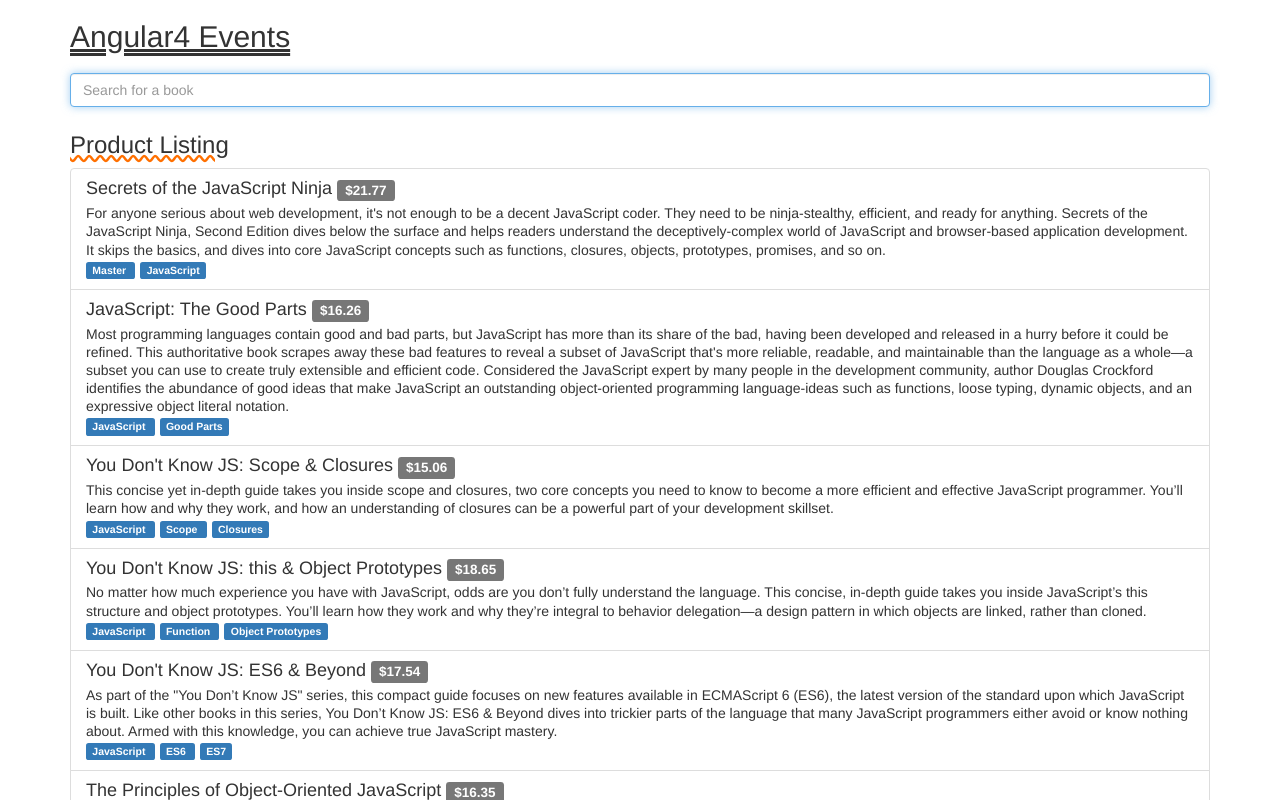
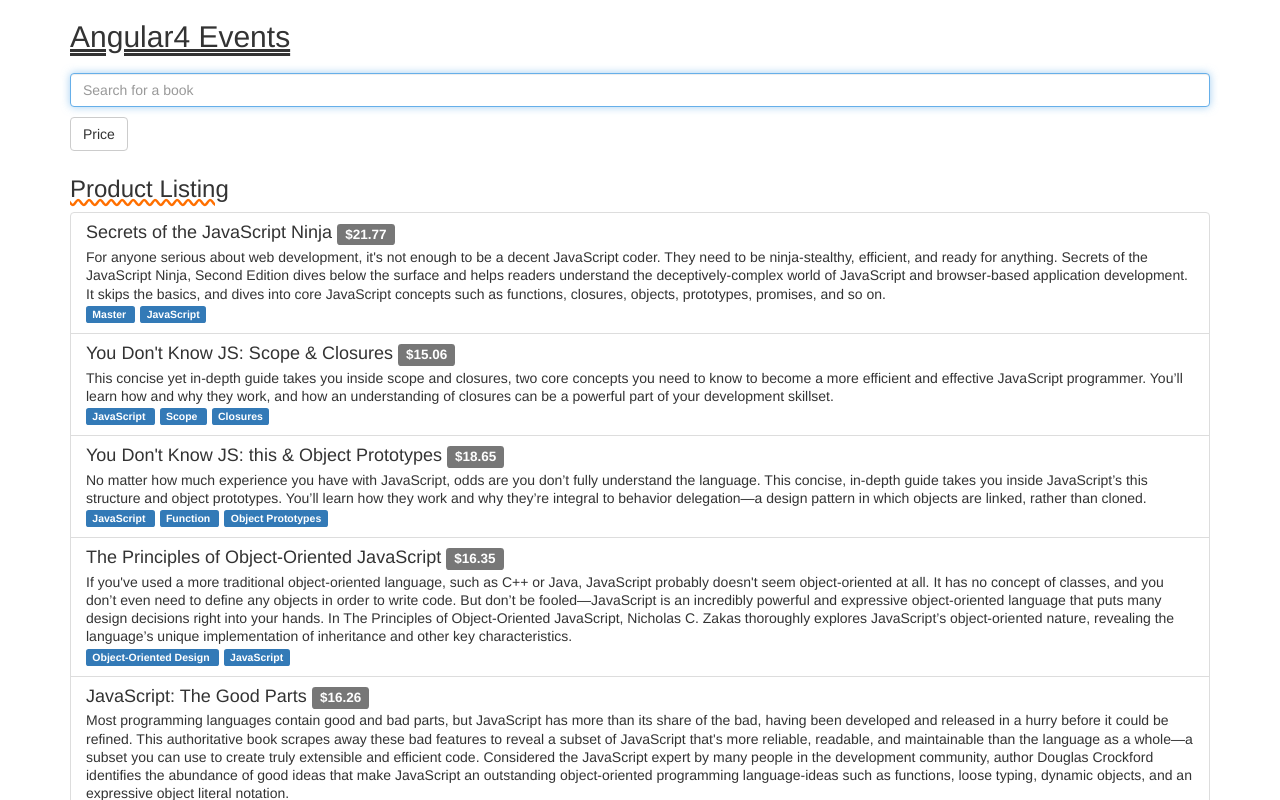
Before and after one commit to JamesKnippel/devmeeting-angular-workshop, an Angular app in the folder demo/: page / in a window 1280 px wide. Shown: the top 800 px of the page. Built offline with nearby package versions, Linux system fonts and the light colour scheme.

Commit message:
example: add events task 4

```diff
--- a/demo/package.json
+++ b/demo/package.json
@@ -1,7 +1,7 @@
 {
   "name": "devmeeting-angular-workshop",
   "version": "1.0.0",
-  "description": "Angular4 Events (Task 3)",
+  "description": "Angular4 Events (Task 4)",
   "author": {
     "name": "Jay Kan",
     "email": "leicasper@gmail.com"
@@ -30,6 +30,7 @@
     "@angular/platform-browser-dynamic": "^4.0.0",
     "@angular/router": "^4.0.0",
     "core-js": "^2.4.1",
+    "lodash": "^4.17.4",
     "rxjs": "^5.1.0",
     "zone.js": "^0.8.4"
   },
@@ -38,6 +39,7 @@
     "@angular/compiler-cli": "^4.0.0",
     "@angular/language-service": "^4.0.0",
     "@types/jasmine": "2.5.45",
+    "@types/lodash": "^4.14.66",
     "@types/node": "~6.0.60",
     "codelyzer": "~3.0.1",
     "jasmine-core": "~2.6.2",
@@ -45,9 +47,9 @@
     "karma": "~1.7.0",
     "karma-chrome-launcher": "~2.1.1",
     "karma-cli": "~1.0.1",
+    "karma-coverage-istanbul-reporter": "^1.2.1",
     "karma-jasmine": "~1.1.0",
     "karma-jasmine-html-reporter": "^0.2.2",
-    "karma-coverage-istanbul-reporter": "^1.2.1",
     "protractor": "~5.1.2",
     "ts-node": "~3.0.4",
     "tslint": "~5.3.2",
--- a/demo/src/app/app.component.css
+++ b/demo/src/app/app.component.css
@@ -7,3 +7,7 @@
     text-decoration-style: wavy;
     text-decoration-color: #FF6F00;
 }
+
+app-root button {
+    margin-top: 10px;
+}
--- a/demo/src/app/app.component.html
+++ b/demo/src/app/app.component.html
@@ -2,6 +2,10 @@
   <h2>{{ title }}</h2>
 
   <search-cmp (search)="onSearch($event)"></search-cmp>
+
+  <button (click)="onSort()" class="btn btn-default">
+    Price
+  </button>
 
   <product-list-cmp
     [header]="'Product Listing'"
--- a/demo/src/app/app.component.ts
+++ b/demo/src/app/app.component.ts
@@ -1,5 +1,6 @@
 import { Component, ViewEncapsulation, OnInit } from '@angular/core';
 import { IProduct, IProductPropertyValue } from './app.module';
+import * as _ from 'lodash';
 
 @Component({
   selector: 'app-root',
@@ -10,6 +11,7 @@
 export class AppComponent implements OnInit {
   public title: string = 'Angular4 Events';
   public products: Array<IProduct> = [];
+  public reverse: boolean = true;
 
   private allProducts: Array<IProduct> = [
     {
@@ -19,14 +21,6 @@
       author: 'John Resig, Bear Bibeault, and Josip Maras',
       promoted: false,
       tags: ['Master', 'JavaScript']
-    },
-    {
-      name: 'JavaScript: The Good Parts',
-      description: `Most programming languages contain good and bad parts, but JavaScript has more than its share of the bad, having been developed and released in a hurry before it could be refined. This authoritative book scrapes away these bad features to reveal a subset of JavaScript that's more reliable, readable, and maintainable than the language as a whole—a subset you can use to create truly extensible and efficient code. Considered the JavaScript expert by many people in the development community, author Douglas Crockford identifies the abundance of good ideas that make JavaScript an outstanding object-oriented programming language-ideas such as functions, loose typing, dynamic objects, and an expressive object literal notation.`,
-      price: 16.26,
-      author: 'Douglas Crockford',
-      promoted: false,
-      tags: ['JavaScript', 'Good Parts']
     },
     {
       name: `You Don't Know JS: Scope & Closures`,
@@ -45,14 +39,6 @@
       tags: ['JavaScript', 'Function', 'Object Prototypes']
     },
     {
-      name: `You Don't Know JS: ES6 & Beyond`,
-      description: `As part of the "You Don’t Know JS" series, this compact guide focuses on new features available in ECMAScript 6 (ES6), the latest version of the standard upon which JavaScript is built. Like other books in this series, You Don’t Know JS: ES6 & Beyond dives into trickier parts of the language that many JavaScript programmers either avoid or know nothing about. Armed with this knowledge, you can achieve true JavaScript mastery.`,
-      price: 17.54,
-      author: 'Kyle Simpson',
-      promoted: true,
-      tags: ['JavaScript', 'ES6', 'ES7']
-    },
-    {
       name: `The Principles of Object-Oriented JavaScript`,
       description: `If you've used a more traditional object-oriented language, such as C++ or Java, JavaScript probably doesn't seem object-oriented at all. It has no concept of classes, and you don’t even need to define any objects in order to write code. But don’t be fooled—JavaScript is an incredibly powerful and expressive object-oriented language that puts many design decisions right into your hands. In The Principles of Object-Oriented JavaScript, Nicholas C. Zakas thoroughly explores JavaScript’s object-oriented nature, revealing the language’s unique implementation of inheritance and other key characteristics. `,
       price: 16.35,
@@ -60,6 +46,22 @@
       promoted: false,
       tags: ['Object-Oriented Design', 'JavaScript']
     },
+    {
+      name: 'JavaScript: The Good Parts',
+      description: `Most programming languages contain good and bad parts, but JavaScript has more than its share of the bad, having been developed and released in a hurry before it could be refined. This authoritative book scrapes away these bad features to reveal a subset of JavaScript that's more reliable, readable, and maintainable than the language as a whole—a subset you can use to create truly extensible and efficient code. Considered the JavaScript expert by many people in the development community, author Douglas Crockford identifies the abundance of good ideas that make JavaScript an outstanding object-oriented programming language-ideas such as functions, loose typing, dynamic objects, and an expressive object literal notation.`,
+      price: 16.26,
+      author: 'Douglas Crockford',
+      promoted: false,
+      tags: ['JavaScript', 'Good Parts']
+    },
+    {
+      name: `You Don't Know JS: ES6 & Beyond`,
+      description: `As part of the "You Don’t Know JS" series, this compact guide focuses on new features available in ECMAScript 6 (ES6), the latest version of the standard upon which JavaScript is built. Like other books in this series, You Don’t Know JS: ES6 & Beyond dives into trickier parts of the language that many JavaScript programmers either avoid or know nothing about. Armed with this knowledge, you can achieve true JavaScript mastery.`,
+      price: 17.54,
+      author: 'Kyle Simpson',
+      promoted: true,
+      tags: ['JavaScript', 'ES6', 'ES7']
+    }
   ];
 
   ngOnInit(): void {
@@ -73,6 +75,19 @@
     });
   }
 
+  onSort(): void {
+    this.reverse = !this.reverse;
+    this.products = this.sortItems(this.products, this.reverse);
+  }
+
+  private sortItems(items: Array<IProduct>, reverse: boolean): Array<IProduct> {
+    const sortedItems = _.sortBy(items, 'price');
+
+    return reverse
+      ? sortedItems.reverse()
+      : sortedItems;
+  }
+
   private getValues(product: IProduct): Array<IProductPropertyValue> {
     return Object.keys(product).map((key: string) => product[key]);
   }
--- a/demo/src/index.html
+++ b/demo/src/index.html
@@ -2,7 +2,7 @@
 <html lang="en">
 <head>
   <meta charset="utf-8">
-  <title>Angular4 Events (Task 3)</title>
+  <title>Angular4 Events (Task 4)</title>
   <base href="/">
   <meta name="viewport" content="width=device-width, initial-scale=1">
   <link rel="icon" type="image/x-icon" href="favicon.ico">
--- a/demo/src/main.ts
+++ b/demo/src/main.ts
@@ -9,7 +9,7 @@
   enableProdMode();
 }
 
-console.log('Angular4 Events (Task 3)');
+console.log('Angular4 Events (Task 4)');
 
 export function main() {
   platformBrowserDynamic()
```
